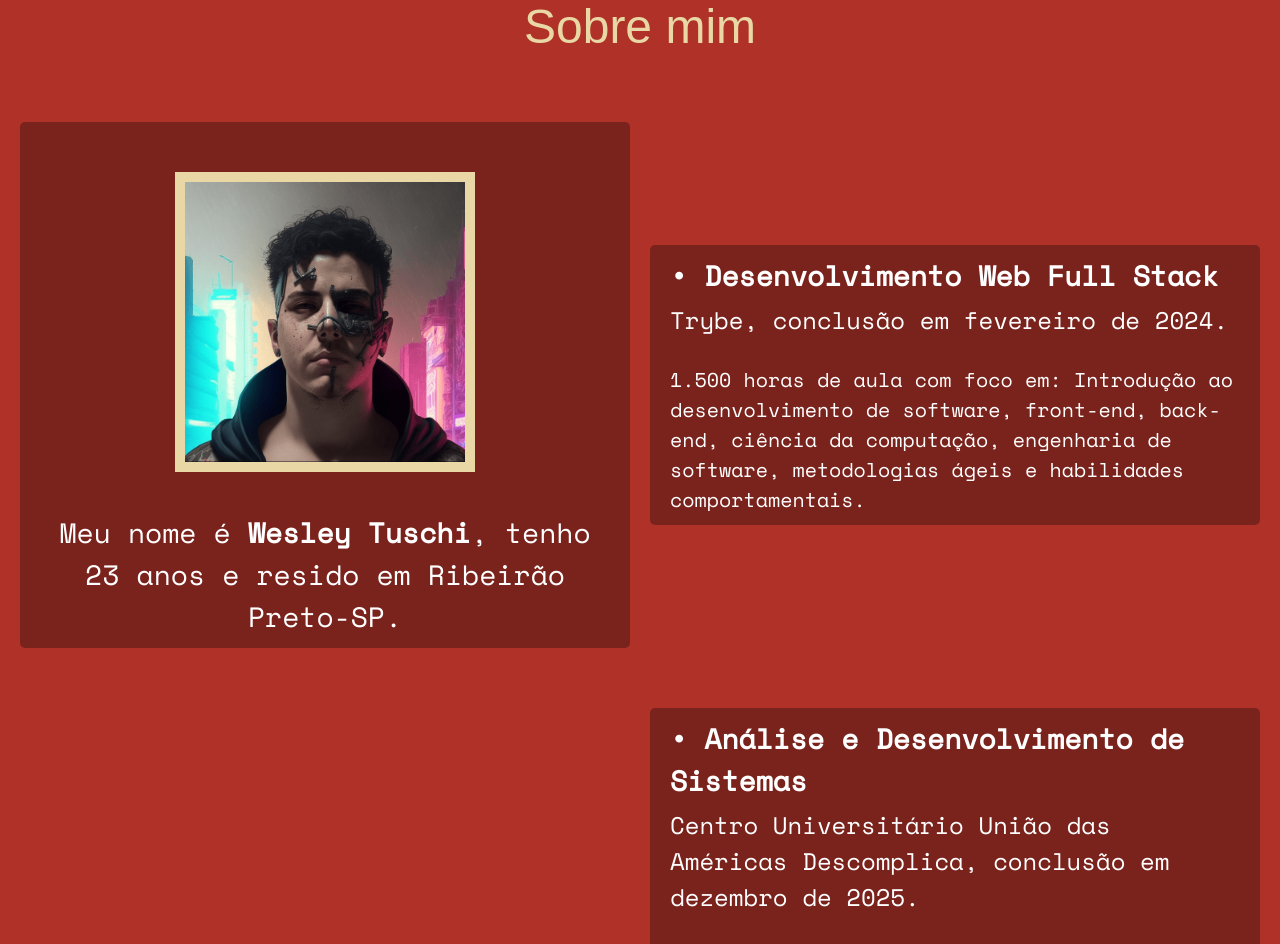
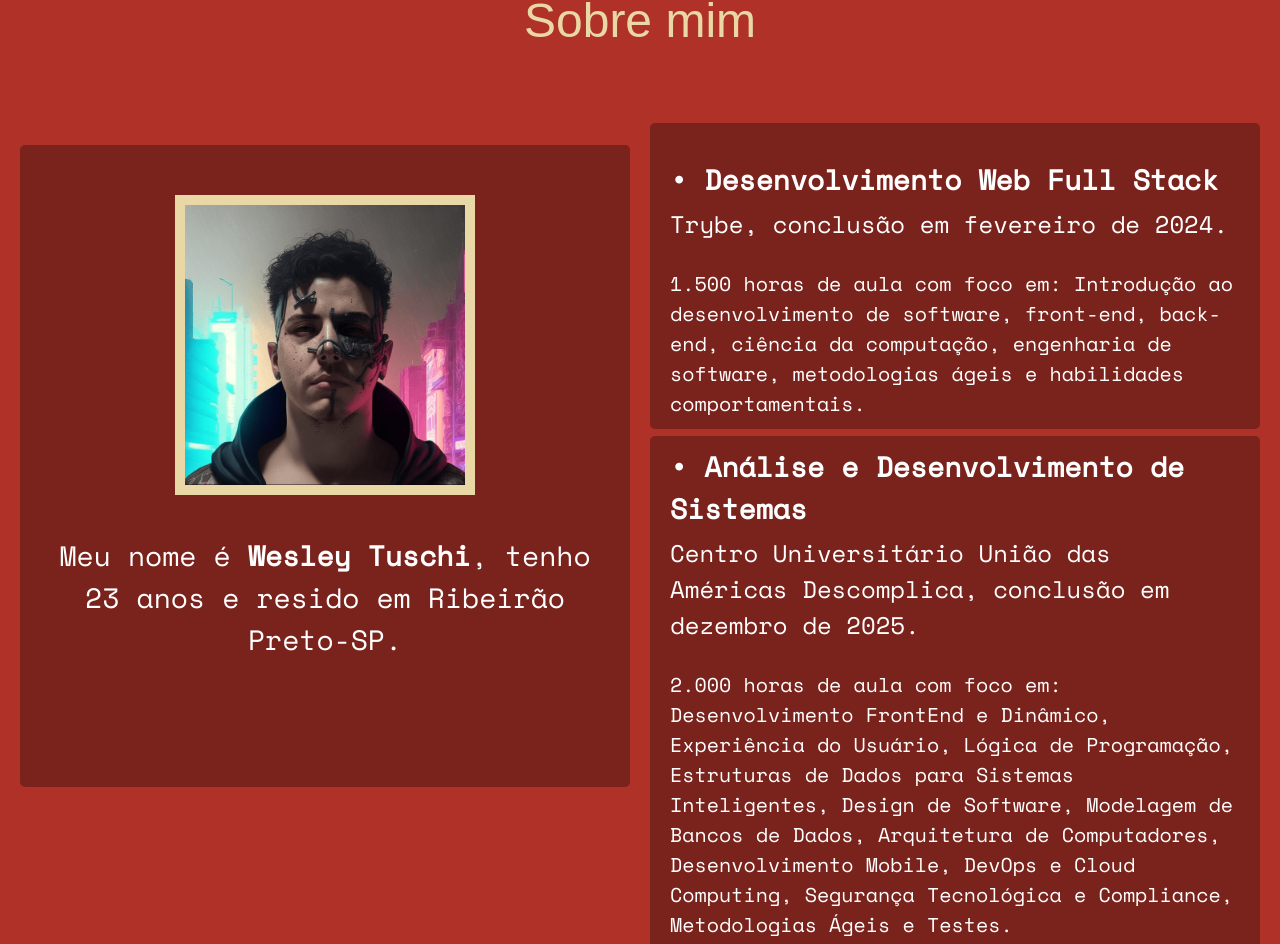
Before and after one commit to wesley-tuschi/wesley-tuschi-portfolio, a React (Create React App) app: page / in a window 1280 px wide. Shown: the part 838-1782 px from the top of the page. Built offline with nearby package versions, Linux system fonts and the light colour scheme; a web font is replaced by a local one.

Commit message:
fix: info section grid corretion

```diff
--- a/src/pages/Info.jsx
+++ b/src/pages/Info.jsx
@@ -66,7 +66,6 @@ const Info = () => {
         animate={isVisible ? 'visible' : 'hidden'}
         exit='exit'
       >
-        <div id='info-section'>
           <motion.h1
             className='my-info'
             initial={{ opacity: 0 }}
@@ -75,6 +74,7 @@ const Info = () => {
           >
             Sobre mim
           </motion.h1>
+        <div id='info-section'>
           <motion.div
             className='iam-2'
             initial={{ opacity: 0 }}
@@ -94,7 +94,7 @@ const Info = () => {
             anos e resido em Ribeirão Preto-SP.
           </motion.div>
           <motion.div
-            className='course-details'
+            className='course-details-1'
             initial={{ opacity: 0 }}
             animate={{ opacity: 1 }}
             transition={{ delay: 1.5, duration: 1 }}
@@ -113,7 +113,7 @@ const Info = () => {
           </motion.div>
 
           <motion.div
-            className='course-details'
+            className='course-details-2'
             initial={{ opacity: 0 }}
             animate={{ opacity: 1 }}
             transition={{ delay: 2, duration: 1 }}
--- a/src/pages/Portfolio.jsx
+++ b/src/pages/Portfolio.jsx
@@ -49,8 +49,7 @@ const Portfólio = () => {
     <div className='background-portfolio'>
       <div id='portfolio-section'>
         <h1 className='portfolio-name'>Criações Selecionadas</h1>
-      </div>
-      <div className="card-section" ref={cardRef}>
+        <div className='card-section' ref={cardRef}>
           <motion.div
             className='card'
             variants={cardVariants}
@@ -165,6 +164,7 @@ const Portfólio = () => {
           </motion.div>
         </div>
       </div>
+    </div>
   );
 };
 
--- a/src/styles/Bar.css
+++ b/src/styles/Bar.css
@@ -1,4 +1,5 @@
 .bar {
+  position: relative;
   font-weight: 400;
   font-style: normal;
   font-family: 'Space Mono', monospace;
@@ -8,6 +9,7 @@
   line-height: 1.2;
   background-color: transparent;
   margin-top: 10em;
+  z-index: 20;
 }
 
 .nav-pills {
--- a/src/styles/Home.css
+++ b/src/styles/Home.css
@@ -9,6 +9,7 @@
   justify-content: center;
   align-items: center;
   height: 100vh;
+  z-index: 1;
 }
 
 .home-content {
@@ -25,6 +26,7 @@
   top: 50%;
   left: 50%;
   transform: translate(-50%, -50%);
+  z-index: 2;
 }
 .my-name {
   color: #ffff;
@@ -32,6 +34,7 @@
   font-size: 4em;
   color: #94d2bd;
   margin-bottom: 3em;
+  max-width: 100%;
 }
 
 .i-am {
--- a/src/styles/Info.css
+++ b/src/styles/Info.css
@@ -36,8 +36,7 @@
   font-size: 19px;
 }
 
-.course-details {
-  margin: 20px 0;
+.course-details-1 {
   font-family: 'Space Mono', monospace;
   color: #ffffff;
   font-size: 18px;
@@ -46,10 +45,22 @@
   padding: 10px 20px;
   border-radius: 5px;
   background-color: rgba(0, 0, 0, 0.3);
+  margin-top: 2em;
+}
+
+.course-details-2 {
+  font-family: 'Space Mono', monospace;
+  color: #ffffff;
+  font-size: 18px;
+  line-height: 1.5;
+  text-align: left;
+  padding: 10px 20px;
+  border-radius: 5px;
+  background-color: rgba(0, 0, 0, 0.3);
+  margin-top: 2em;
 }
 
 .iam-2 {
-  margin: 20px 0;
   font-family: 'Space Mono', monospace;
   color: #ffffff;
   font-size: 18px;
@@ -58,7 +69,6 @@
   padding: 10px 20px;
   border-radius: 5px;
   background-color: rgba(0, 0, 0, 0.3);
-  top: 4em;
 }
 
 .info-school {
@@ -81,6 +91,7 @@
     grid-template-rows: 100px 1fr;
     gap: 20px;
     align-items: center;
+    margin-top: 8em;
   }
   .my-info {
     font-size: 48px;
@@ -88,6 +99,7 @@
     align-self: center;
     justify-self: center;
     z-index: 2;
+    padding-bottom: 2em;
   }
   .my-info-2 {
     font-size: 28px;
@@ -102,8 +114,10 @@
     font-size: 28px;
     grid-column: 1;
     align-self: center;
-    grid-row: 2;
+    grid-row: 1;
     justify-self: center;
+    margin-top: 13.6em;
+    padding-bottom: 4.5em;
   }
 
   .iam {
@@ -113,6 +127,7 @@
 
   .emphasis {
     font-size: 28px;
+    max-width: 100%;
   }
   .profile-photo {
     border: 10px solid #e9d8a6;
@@ -121,8 +136,55 @@
     height: 300px;
   }
 
-  .course-details {
+  .course-details-1 {
     grid-column: 2;
+    grind-row: 1;
+    padding-top: 2em;
+    margin-top: 4em;
   }
 
+  .course-details-2 {
+    grid-column: 2;
+    grind-row: 1;
+    margin-top: 15em;
+  }
 }
+
+@media only screen and (min-width: 1024px) {
+
+  .my-info {
+    font-size: 48px;
+    grid-column: span 2;
+    align-self: center;
+    justify-self: center;
+    z-index: 2;
+    padding-bottom: 1em;
+  }
+
+  .iam-2 {
+    font-size: 28px;
+    grid-column: 1;
+    align-self: center;
+    grid-row: 1;
+    justify-self: center;
+    margin-top: 13.6em;
+    padding-bottom: 4.5em;
+  }
+
+  .course-details-1 {
+    grid-column: 2;
+    grind-row: 1;
+    padding-top: 2em;
+    margin-top: 0px;
+  }
+
+  .course-details-2 {
+    grid-column: 2;
+    grind-row: 1;
+    margin-top: 5em;
+  }
+
+  #info-section {
+    margin-bottom: 4em;
+  }
+}
--- a/src/styles/Portfolio.css
+++ b/src/styles/Portfolio.css
@@ -89,7 +89,7 @@
     flex-direction: row;
     box-shadow: 0 4px 8px rgba(0, 0, 0, 0.1);
     margin: 1.5em;
-    max-width: 60%;
+    max-width: 50%;
     margin-left: auto;
     margin-right: auto;
   }
--- a/src/utils/Bar.jsx
+++ b/src/utils/Bar.jsx
@@ -11,27 +11,27 @@ const bar = () => {
         <nav className='bar container-fluid'>
           <ul className='nav nav-pills'>
             <li className='nav-item'>
-              <button onClick={() => scrollTo('info-section')}>
+              <button className='bar-button' onClick={() => scrollTo('info-section')}>
                 Sobre mim
               </button>
             </li>
             <li className='nav-item'>
-              <button onClick={() => scrollTo('portfolio-section')}>
+              <button className='bar-button' onClick={() => scrollTo('portfolio-section')}>
                 Portfólio
               </button>
             </li>
             <li className='nav-item'>
-              <button classname='bar-button' onClick={() => scrollTo('certificados-section')}>
+              <button className='bar-button' onClick={() => scrollTo('certificados-section')}>
                 Certificados
               </button>
             </li>
             <li className='nav-item'>
-              <button classname='bar-button' onClick={() => scrollTo('habilidades-section')}>
+              <button className='bar-button' onClick={() => scrollTo('habilidades-section')}>
                 Skills
               </button>
             </li>
             <li className='nav-item'>
-              <button onClick={() => scrollTo('contato-section')}>
+              <button className='bar-button' onClick={() => scrollTo('contato-section')}>
                 Contato
               </button>
             </li>
```
Lines whose indentation alone changed are shown as unchanged.
